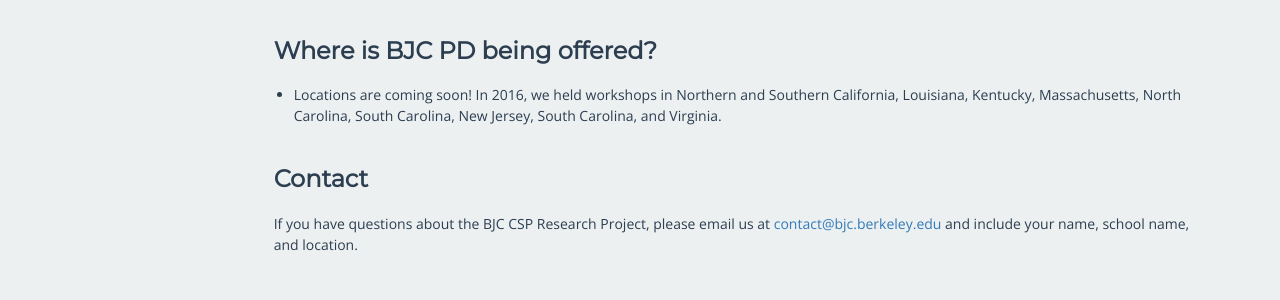
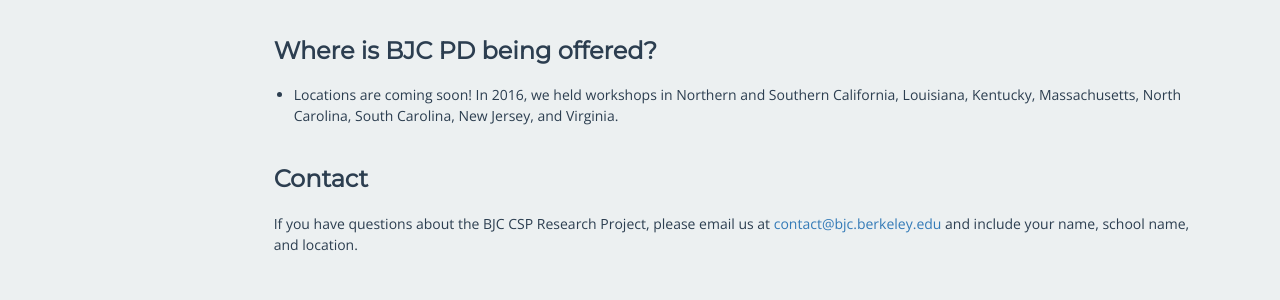
Before and after one commit to beautyjoy/beautyjoy.github.io, a Jekyll site: the page built from professional-development-3-weeks/index.html, in a window 1280 px wide and 900 px high, scrolled down 1410 px. Shown: the part 491-791 px from the top of the window. Built offline with Jekyll 4.4.1, drawn with Linux system fonts in a browser that asks for light colours.

Commit message:
Removed SC

```diff
--- a/professional-development-3-weeks/index.html
+++ b/professional-development-3-weeks/index.html
@@ -83,7 +83,7 @@
 <h3>Where is BJC PD being offered?</h3>
 
 <ul>
-    <li>Locations are coming soon! In 2016, we held workshops in Northern and Southern California, Louisiana, Kentucky, Massachusetts, North Carolina, South Carolina, New Jersey, South Carolina, and Virginia.</li>
+    <li>Locations are coming soon! In 2016, we held workshops in Northern and Southern California, Louisiana, Kentucky, Massachusetts, North Carolina, South Carolina, New Jersey, and Virginia.</li>
 </ul>
 
 <h3>Contact</h3>
```
